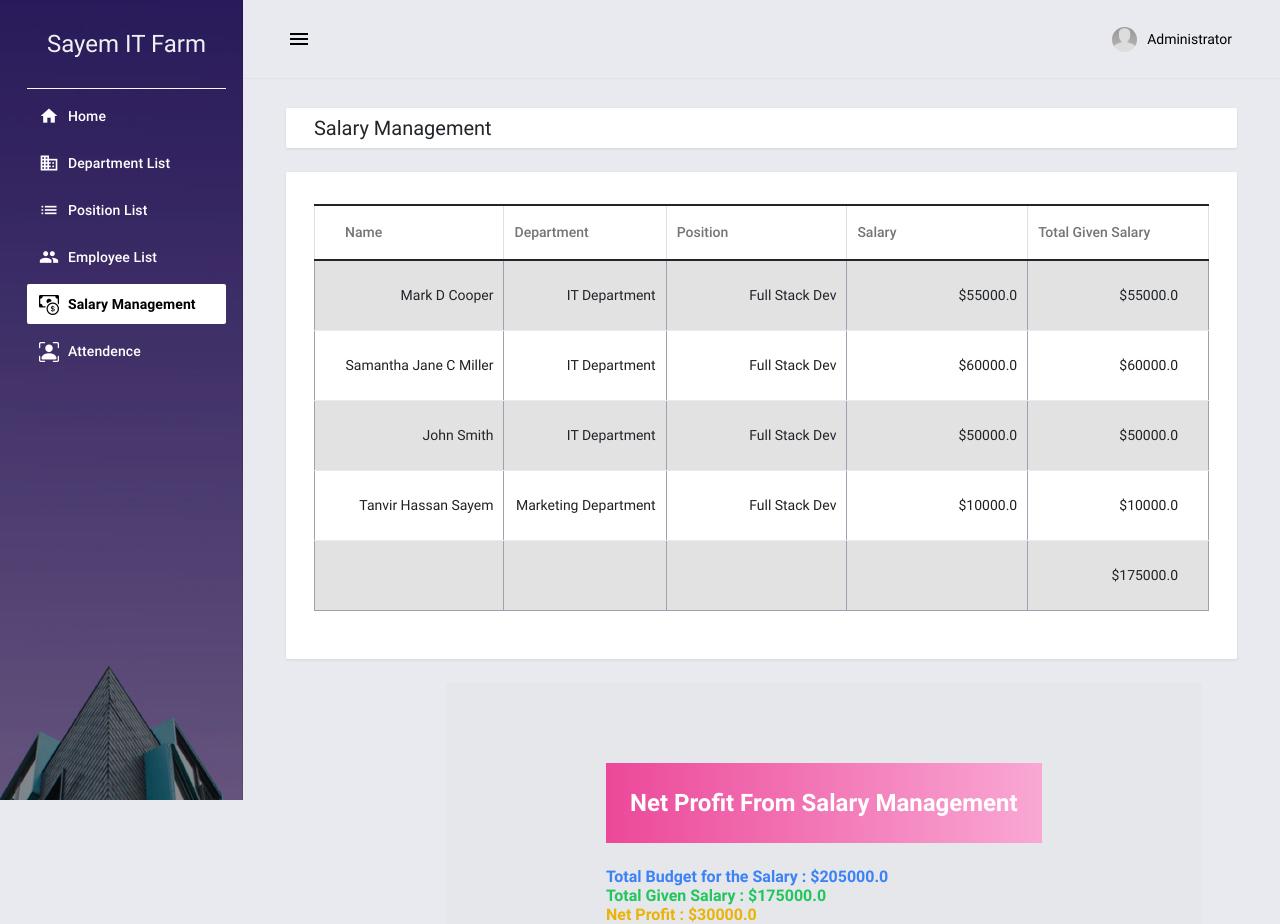
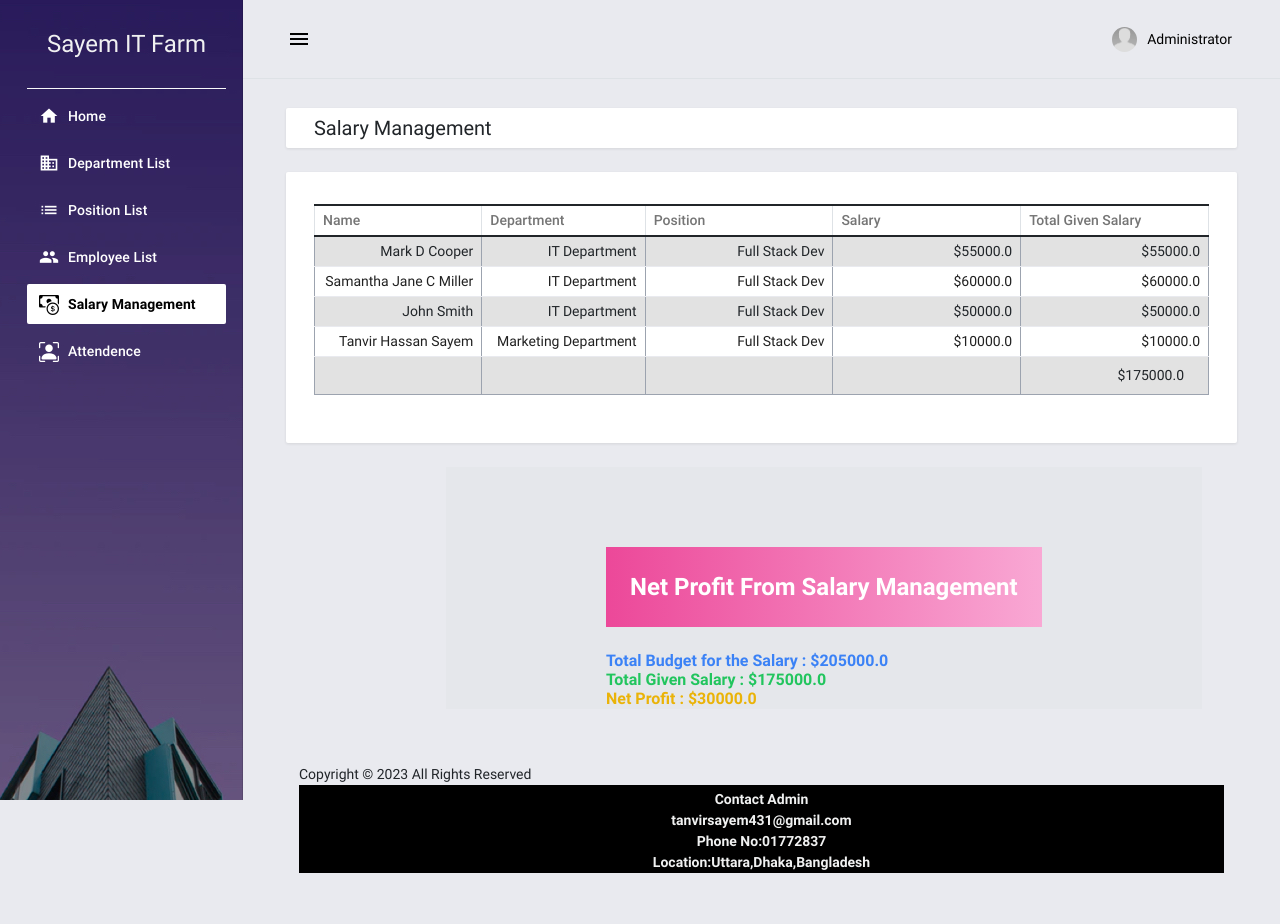
Before and after one commit to TanvirHassanSayem/Employee_Management_System-with-Django, a Django app: page /salary in a window 1280 px wide. Shown: the top 924 px of the page. After the commit the page ends 873 px from the top, so only its background shows below. Run offline with Django 3.2, Linux system fonts and the light colour scheme; a user stored in the database is signed in; data comes from the database, SQL or seed files in the repository; both versions use the stored data as it was after the commit; some libraries are stand-ins or nearby versions.

Commit message:
2nd Commit

```diff
--- a/employee_information/templates/employee_information/SalaryManage.html
+++ b/employee_information/templates/employee_information/SalaryManage.html
@@ -19,29 +19,29 @@
           </colgroup>
           <thead>
             <tr>
-                <th class="py-3 px-6 text-left">Name</th>
-                <th class="py-3 px-6 text-left">Department</th>
-                <th class="py-3 px-6 text-left">Position</th>
-                <th class="py-3 px-6 text-left">Salary</th>
-                <th class="py-3 px-6 text-left">Total Given Salary</th>
+                <th class="py-1 px-2 text-left">Name</th>
+                <th class="py-1 px-2 text-left">Department</th>
+                <th class="py-1 px-2 text-left">Position</th>
+                <th class="py-1 px-2 text-left">Salary</th>
+                <th class="py-1 px-2 text-left">Total Given Salary</th>
             </tr>
           </thead>
           <tbody class="m-20">
             {% for employee in employees %}
             <tr class=" border-1 border-gray-400">
-                <td class="py-4 px-6">{{ employee.firstname }} {{ employee.middlename }} {{ employee.lastname }}</td>
-                <td class="py-4 px-6">{{ employee.department_id }}</td>
-                <td class="py-4 px-6">{{ employee.position_id }}</td>
-                <td class="py-4 px-6">${{ employee.salary }}</td>
-                <td class="py-4 px-6">${{ employee.salary }}</td>
+                <td class="py-1 px-2">{{ employee.firstname }} {{ employee.middlename }} {{ employee.lastname }}</td>
+                <td class="py-1 px-2">{{ employee.department_id }}</td>
+                <td class="py-1 px-2">{{ employee.position_id }}</td>
+                <td class="py-1 px-2">${{ employee.salary }}</td>
+                <td class="py-1 px-2">${{ employee.salary }}</td>
             </tr>
             {% endfor %}
             <tr class=" border-1 border-gray-400">
-                <td class="py-4 px-6"></td>
-                <td class="py-4 px-6"></td>
-                <td class="py-4 px-6"></td>
-                <td class="py-4 px-6"></td>
-                <td class="py-4 px-6">${{ total.total_salary }}</td>
+                <td class="py-2 px-4"></td>
+                <td class="py-2 px-4"></td>
+                <td class="py-2 px-4"></td>
+                <td class="py-2 px-4"></td>
+                <td class="py-2 px-4">${{ total.total_salary }}</td>
             </tr>
           </tbody>
         </table>
--- a/employee_information/templates/employee_information/base.html
+++ b/employee_information/templates/employee_information/base.html
@@ -6,9 +6,9 @@
     <meta charset="UTF-8">
     <meta http-equiv="X-UA-Compatible" content="IE=edge">
     <meta name="viewport" content="width=device-width, initial-scale=1.0"> {% if page_title %}
-    <title>{{ page_title }} | Employee Information System</title>
+    <title>{{ page_title }} | Employee Management System</title>
     {% else %}
-    <title>Employee Information System</title>
+    <title>Employee Management System</title>
     {% endif %}
     <link rel="stylesheet" href="{% static 'employee_information/assets/default/css/style.css' %}">
     <link rel="stylesheet" href="{% static 'employee_information/assets/bootstrap/css/bootstrap.min.css' %}">
--- a/employee_information/templates/employee_information/login.html
+++ b/employee_information/templates/employee_information/login.html
@@ -6,9 +6,9 @@
     <meta charset="UTF-8">
     <meta http-equiv="X-UA-Compatible" content="IE=edge">
     <meta name="viewport" content="width=device-width, initial-scale=1.0"> {% if page_title %}
-    <title>{{ page_title }} | Employee Information System</title>
+    <title>{{ page_title }} | Employee Management System</title>
     {% else %}
-    <title>Employee Information System</title>
+    <title>Employee Management  System</title>
     {% endif %}
     <link rel="stylesheet" href="{% static 'employee_information/assets/default/css/style.css' %}">
     <link rel="stylesheet" href="{% static 'employee_information/assets/bootstrap/css/bootstrap.min.css' %}">
@@ -42,7 +42,7 @@
                         <div class="mdc-layout-grid__inner justify-content-center">
                             <div class="mdc-layout-grid__cell--span-2-desktop"></div>
                             <div class="mdc-card mdc-layout-grid__cell--span-8-desktop mdc-layout-grid__cell--span-1-tablet mb-5">
-                                <h3 class="text-center">Employee Information System</h3>
+                                <h3 class="text-center">Employee Management System</h3>
                             </div>
                         </div>
                         <div class="mdc-layout-grid__inner">
```
Also changed, not shown: db.sqlite3, 1 other file.
